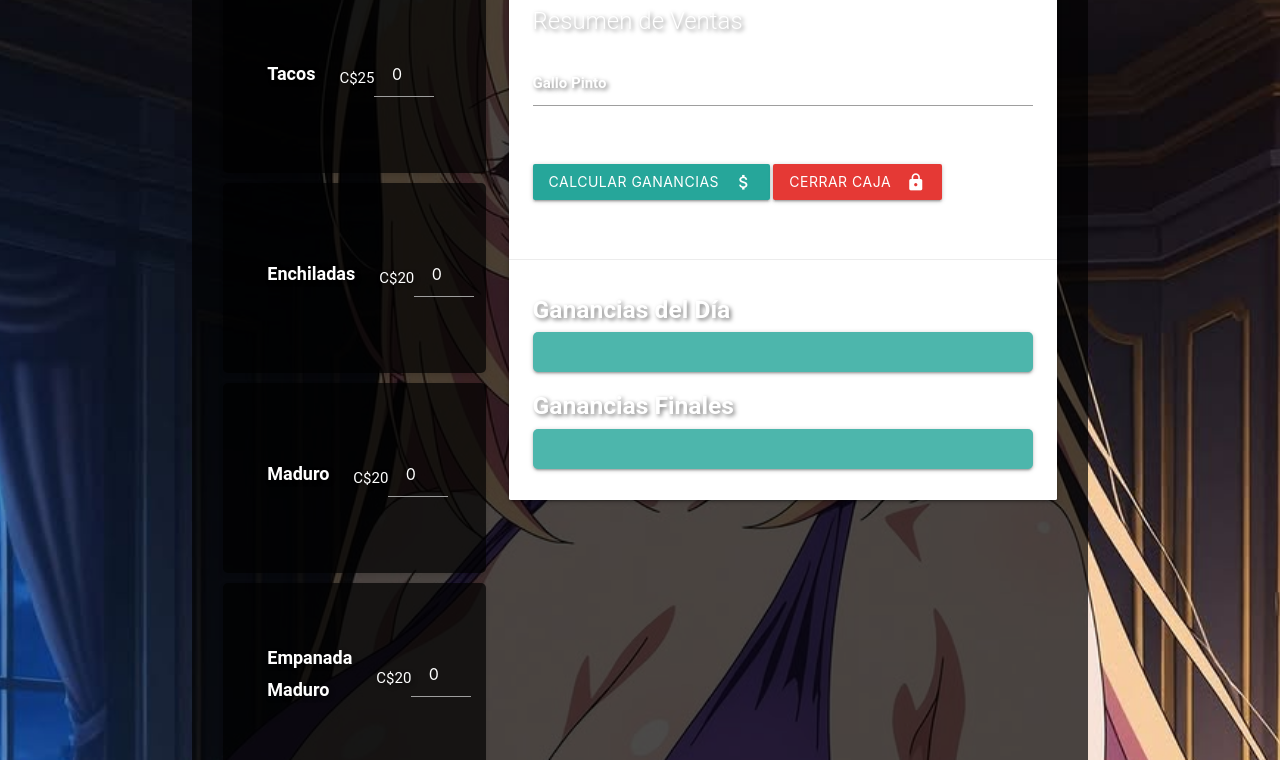
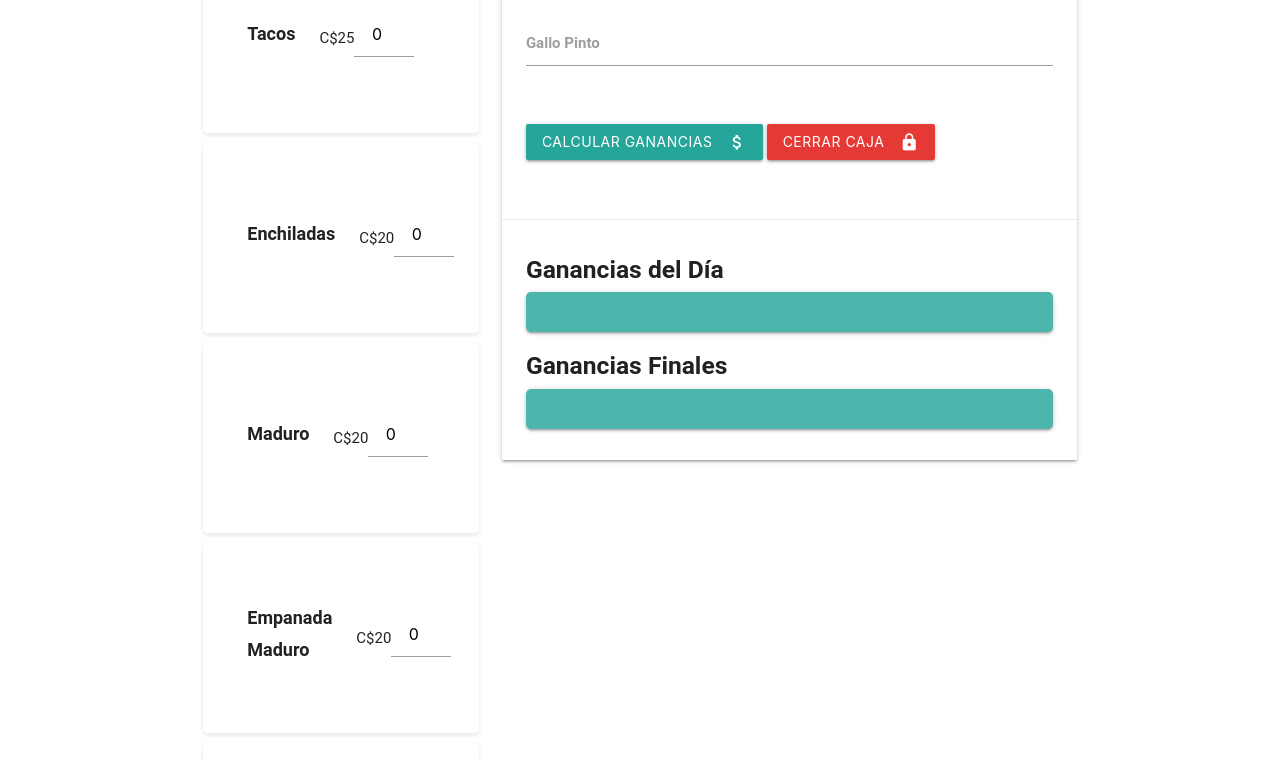
Before and after one commit to deliveryControl24/ONEPIECE, a plain HTML site: page index.html in a window 1280 px wide. Shown: the part 162-922 px from the top of the page. Drawn offline with nearby package versions, Linux system fonts and the light colour scheme.

Commit message:
Add files via upload

```diff
--- a/index.html
+++ b/index.html
@@ -9,19 +9,10 @@
     <style>
         body {
             font-family: 'Roboto', sans-serif;
-            background-image: url('fondo.png');
-            background-size: cover;
-            background-position: center;
-            background-repeat: no-repeat;
-            color: #fff;
-            text-shadow: 2px 2px 4px rgba(0, 0, 0, 0.5);
         }
 
         .container {
             margin-top: 20px;
-            background: rgba(0, 0, 0, 0.7);
-            padding: 20px;
-            border-radius: 10px;
         }
 
         h1 {
@@ -37,11 +28,6 @@
 
         .input-field label {
             font-weight: bold;
-            color: #fff;
-        }
-
-        .input-field input {
-            color: #fff;
         }
 
         #ganancias, #ganancias-finales {
@@ -55,7 +41,6 @@
             margin: 10px 0;
             border-radius: 5px;
             box-shadow: 0 2px 5px rgba(0, 0, 0, 0.1);
-            background: rgba(0, 0, 0, 0.7);
         }
 
         .product-card:hover {
@@ -65,7 +50,6 @@
         .product-card .card-title {
             font-size: 1.2rem;
             font-weight: bold;
-            color: #fff;
         }
 
         .product-card .card-content {
@@ -77,7 +61,6 @@
         .product-card .card-content input {
             width: 60px;
             text-align: center;
-            color: #fff;
         }
     </style>
 </head>
```
